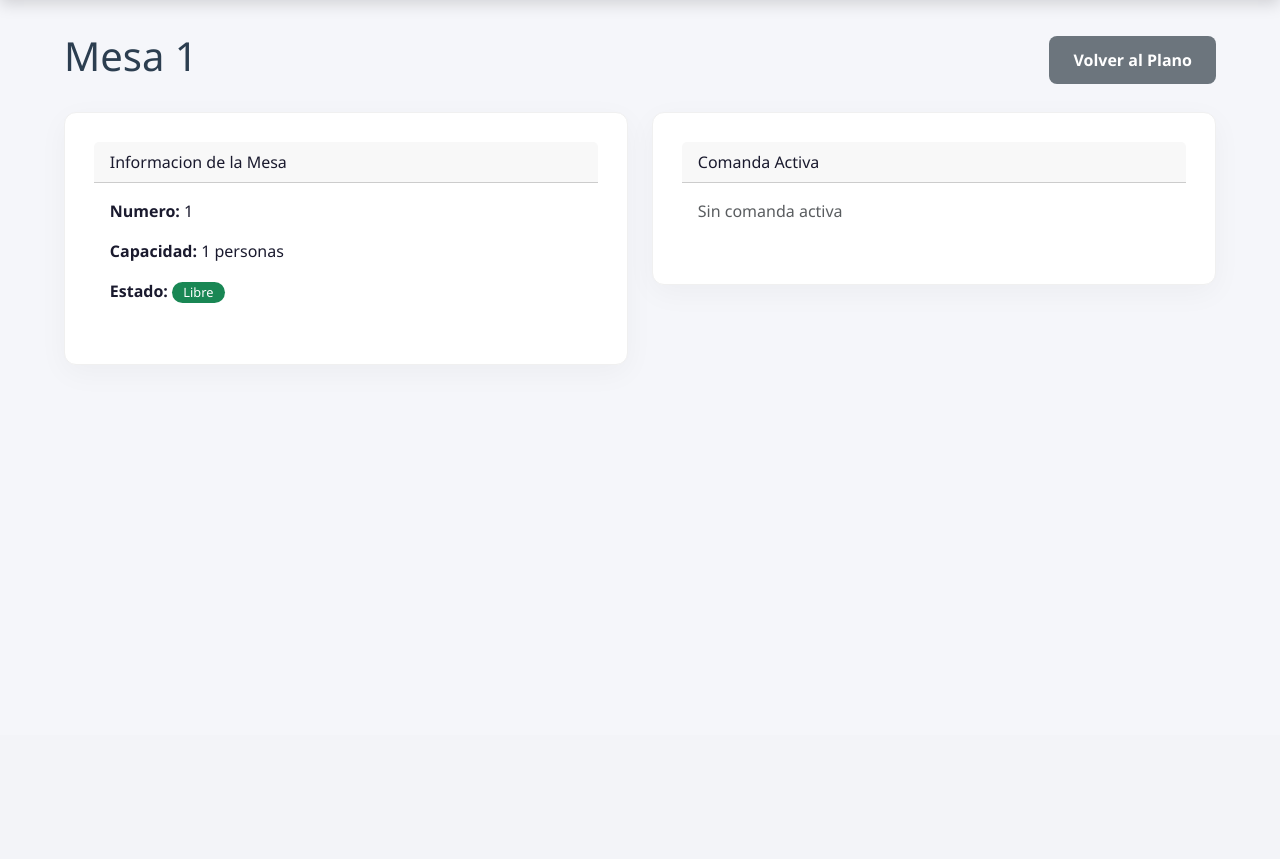
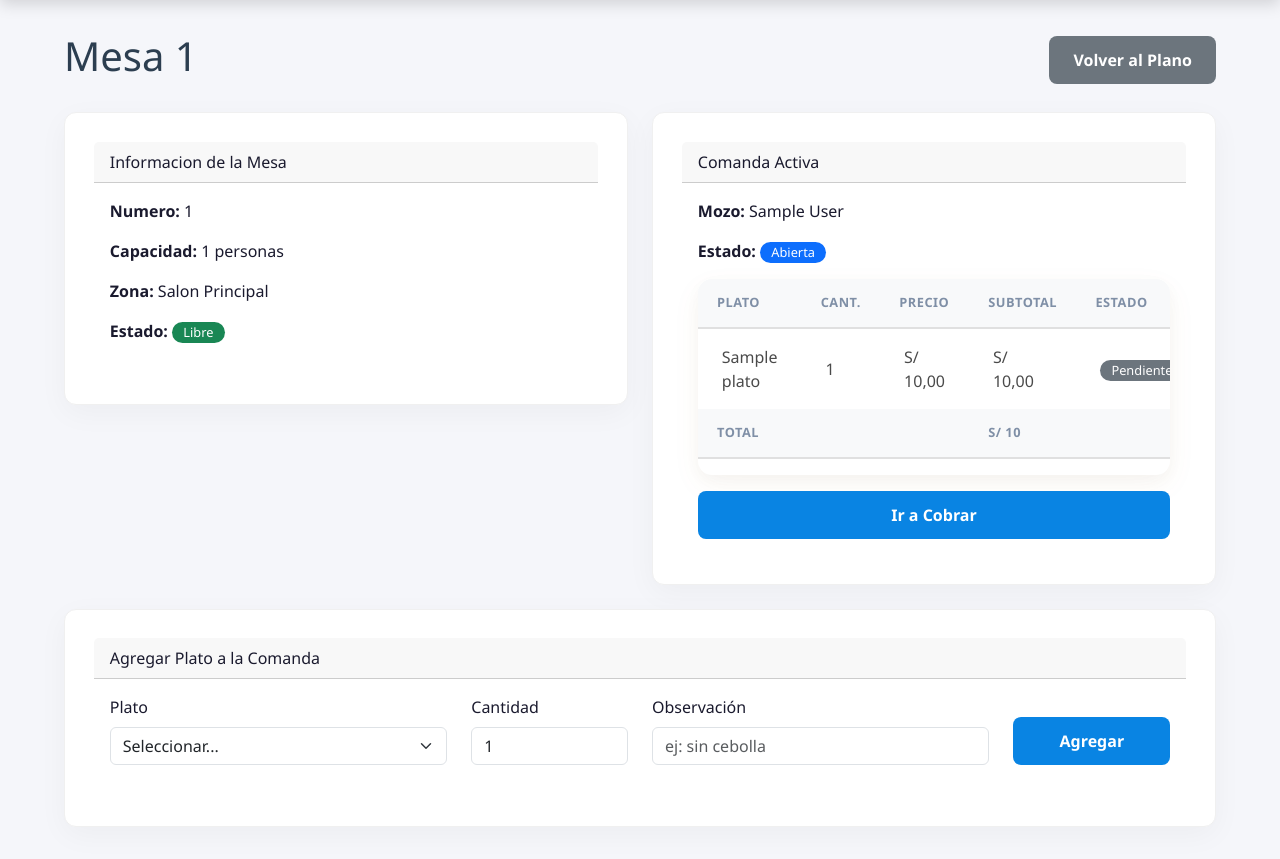
Before and after one commit to edwargreoz/Restaurante_08, a Django app: page /mesas/1/ in a window 1280 px wide. Shown: the part 65-924 px from the top of the page. Before the commit the page ends 368 px from the top, so only its background shows below. Run offline with Django 5.2, Linux system fonts and the light colour scheme; a user stored in the database is signed in; tables that the repository leaves empty hold one stand-in row (values such as "Sample post").

Commit message:
Refactor: Mejora templates del módulo Mesas: plano_mesas y detalle_mesa

```diff
--- a/templates/mesas/detalle_mesa.html
+++ b/templates/mesas/detalle_mesa.html
@@ -1,16 +1,17 @@
+<!--templates/mesas/detalle_mesa.html-->
+
 {% extends 'base.html' %}
 {% load static %}
+{% block title %}Mesa {{ mesa.numero }}{% endblock %}
+{% block content %}
 
-{% block title %}Mesa {{ mesa.numero }}{% endblock %}
-
-{% block content %}
 <div class="d-flex justify-content-between align-items-center mb-4">
     <h1>Mesa {{ mesa.numero }}</h1>
     <a href="{% url 'plano_mesas' %}" class="btn btn-secondary">Volver al Plano</a>
 </div>
 
 <div class="row">
-    <div class="col-md-6">
+        <div class="col-md-6">
         <div class="card">
             <div class="card-header">
                 Informacion de la Mesa
@@ -18,6 +19,7 @@
             <div class="card-body">
                 <p><strong>Numero:</strong> {{ mesa.numero }}</p>
                 <p><strong>Capacidad:</strong> {{ mesa.capacidad }} personas</p>
+                <p><strong>Zona:</strong> {{ mesa.get_zona_display }}</p>
                 <p><strong>Estado:</strong>
                     <span class="badge
                         {% if mesa.estado == 'LIBRE' %}bg-success
@@ -34,12 +36,107 @@
     <div class="col-md-6">
         <div class="card">
             <div class="card-header">
-                Comanda Activa
+            Comanda Activa
             </div>
             <div class="card-body">
-                <p class="text-muted">Sin comanda activa</p>
+                    {% if comanda_activa %}
+                    <p><strong>Mozo:</strong> {{ comanda_activa.mozo.get_full_name|default:comanda_activa.mozo.username }}</p>
+                    <p><strong>Estado:</strong>
+                    <span class="badge bg-primary">{{ comanda_activa.get_estado_display }}</span>
+                    </p>
+                    <div class="table-wrapper">
+                        <table class="table">
+                            <thead>
+                                <tr>
+                                    <th>Plato</th>
+                                    <th>Cant.</th>
+                                    <th>Precio</th>
+                                    <th>Subtotal</th>
+                                    <th>Estado</th>
+                                </tr>
+                            </thead>
+                            <tbody>
+                                {% for linea in comanda_activa.lineas.all %}
+                                <tr>
+                                    <td>{{ linea.plato.nombre }}</td>
+                                    <td>{{ linea.cantidad }}</td>
+                                    <td>S/ {{ linea.plato.precio }}</td>
+                                    <td>S/ {{ linea.subtotal }}</td>
+                                    <td><span class="badge bg-secondary">{{ linea.get_estado_display }}</span></td>
+                                </tr>
+                                {% empty %}
+                                <tr>
+                                    <td colspan="5" class="empty-row">Sin platos agregados</td>
+                                </tr>
+                                {% endfor %}
+                            </tbody>
+                            <tfoot>
+                                <tr>
+                                    <th colspan="3">Total</th>
+                                    <th>S/ {{ comanda_activa.total }}</th>
+                                    <th></th>
+                                </tr>
+                            </tfoot>
+                        </table>
+                    </div>
+                    <div class="d-flex gap-2 mt-3">
+                        <a href="{% url 'cobrar_comanda' comanda_activa.id %}" class="btn btn-primary">Ir a Cobrar</a>
+                    </div>
+                    {% else %}
+                    <p class="text-muted">Sin comanda activa</p>
+                    <form method="POST" action="{% url 'abrir_comanda' mesa.id %}">
+                        {% csrf_token %}
+                        <button type="submit" class="btn btn-success">Abrir Comanda</button>
+                    </form>
+                {% endif %}
             </div>
         </div>
     </div>
 </div>
+
+{% if comanda_activa %}
+
+<div class="row mt-4">
+    <div class="col-12">
+        <div class="card">
+            <div class="card-header">Agregar Plato a la Comanda</div>
+            <div class="card-body">
+                <form method="POST" action="{% url 'agregar_plato_comanda' comanda_activa.id %}">
+                    {% csrf_token %}
+                    <div class="row">
+                        <div class="col-md-4 mb-3">
+                            <label class="form-label">Plato</label>
+                            <select name="plato_id" class="form-select" required>
+                                <option value="">Seleccionar...</option>
+                                {% for categoria in categorias %}
+                                <optgroup label="{{ categoria.nombre }}">
+                                    {% for plato in categoria.platos.all %}
+                                    <option value="{{ plato.id }}" {% if not plato.disponible %}disabled{% endif %}>
+                                        {{ plato.nombre }} - S/ {{ plato.precio }}
+                                    </option>
+                                    {% endfor %}
+                                </optgroup>
+                                {% endfor %}
+                            </select>
+                        </div>
+                        <div class="col-md-2 mb-3">
+                            <label class="form-label">Cantidad</label>
+                            <input type="number" name="cantidad" class="form-control" value="1" min="1" required>
+                        </div>
+                        <div class="col-md-4 mb-3">
+                            <label class="form-label">Observación</label>
+                            <input type="text" name="observacion" class="form-control" placeholder="ej: sin cebolla">
+                        </div>
+                        <div class="col-md-2 mb-3 d-flex align-items-end">
+                            <button type="submit" class="btn btn-primary w-100">Agregar</button>
+                        </div>
+                    </div>
+                </form>
+            </div>
+        </div>
+    </div>
+</div>
+
+{% endif %}
+
 {% endblock %}
```
Also changed, not shown: templates/mesas/plano_mesas.html (+10 -7 lines).
